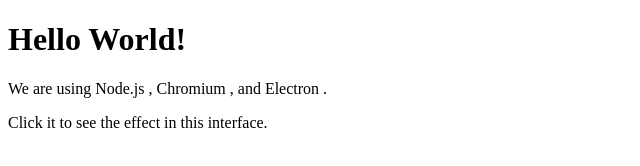
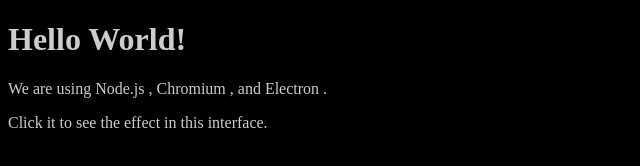
Before and after one commit to tothepointcode/crispy-chainsaw, an Electron app: page index.html in a window 800 px wide. Shown: the whole page, without its empty margins (0-640 px from the left). Drawn offline with Linux system fonts and the light colour scheme.

Commit message:
feat: :construction: Successfully linked a stylesheet

```diff
--- a/index.html
+++ b/index.html
@@ -11,6 +11,8 @@
       http-equiv="X-Content-Security-Policy"
       content="default-src 'self'; script-src 'self'"
     />
+    <!-- css -->
+    <link rel="stylesheet" href="./style/index.css" />
     <title>Electron App | TTPC</title>
   </head>
   <body>
--- /dev/null
+++ b/style/index.css
@@ -0,0 +1,16 @@
+* {
+  --bl1: rgba(0, 0, 0, 1);
+  --bl2: rgba(0, 0, 0, 0.8);
+  --bl3: rgba(0, 0, 0, 0.6);
+  --bl4: rgba(0, 0, 0, 0.4);
+  --bl5: rgba(0, 0, 0, 0.2);
+  --wh1: rgba(255, 255, 255, 1);
+  --wh2: rgba(255, 255, 255, 0.8);
+  --wh3: rgba(255, 255, 255, 0.6);
+  --wh4: rgba(255, 255, 255, 0.4);
+  --wh5: rgba(255, 255, 255, 0.2);
+}
+body {
+  background-color: var(--bl1);
+  color: var(--wh2);
+}
```
